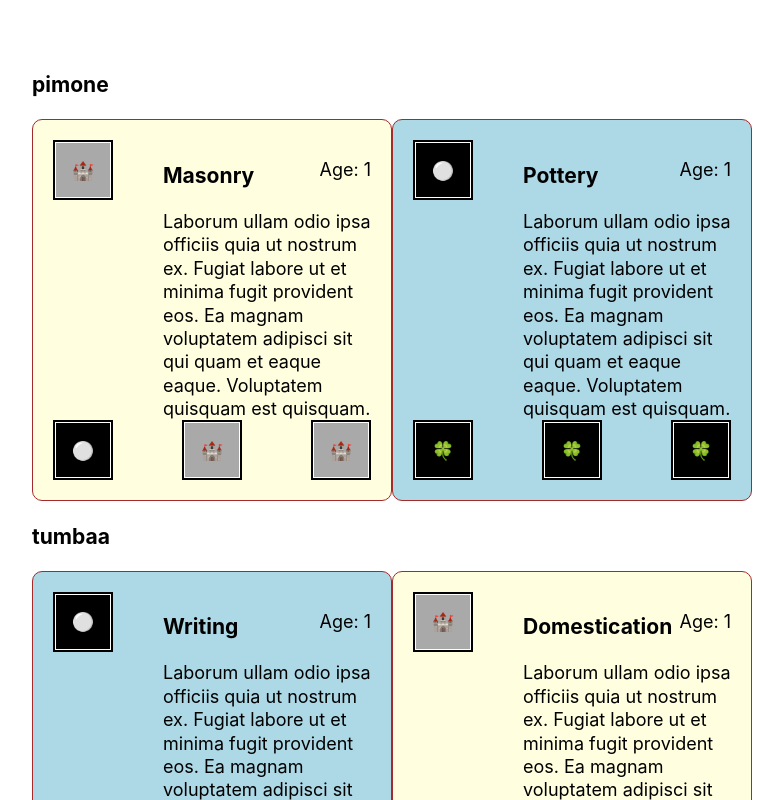
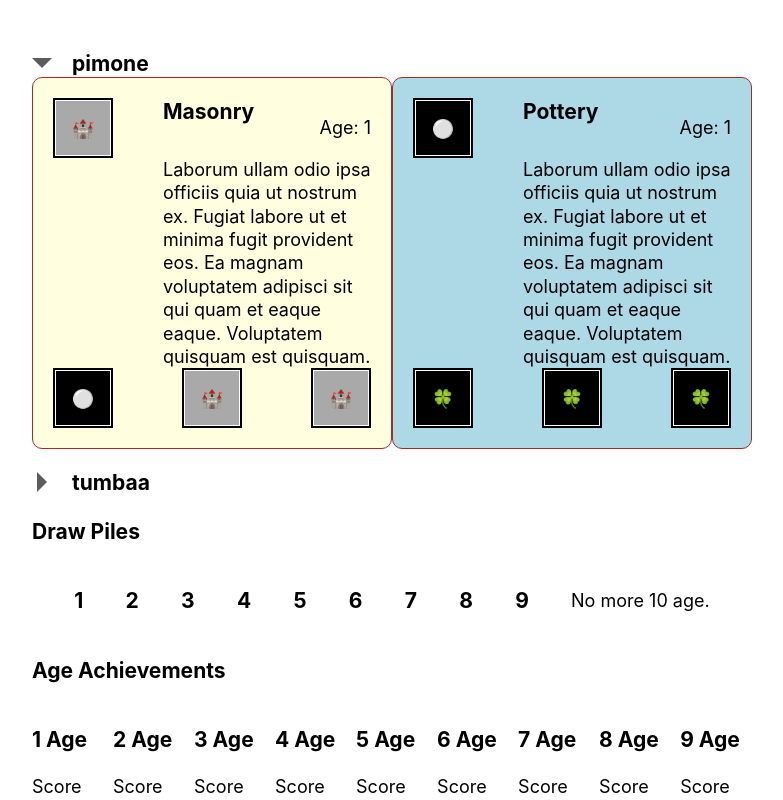
Before and after one commit to sepicharom/innovation, a React (Create React App) app: page / in a window 1280 px wide. Shown: the top 800 px of the page, without its empty margins (248-1031 px from the left). Built offline with nearby package versions, Linux system fonts and the light colour scheme.

Commit message:
(update) Player component to use new Collapse ui template; (update) Players component to pass new prop for noting whether player is first or not

```diff
--- a/src/components/Player/Player.jsx
+++ b/src/components/Player/Player.jsx
@@ -1,17 +1,25 @@
 import React from 'react';
 
 import Group from '../../libs/ui/Group/Group';
+import Collapse from '../../libs/ui/Collapse/Collapse';
 
 const Player = ({
   name,
   hand,
+  firstPlayer,
 }) => {
+  const PlayerHand = (
+    <Group theme="horizontal" center>
+      {hand}
+    </Group>
+  );
   return (
     <div>
-      <h3>{name}</h3>
-      <Group theme="horizontal" center>
-        {hand}
-      </Group>
+      <Collapse
+        header={name}
+        content={PlayerHand}
+        shouldDefaultOpen={firstPlayer}
+      />
     </div>
   );
 }
--- a/src/components/Players/Players.jsx
+++ b/src/components/Players/Players.jsx
@@ -22,14 +22,17 @@ const Players = ({
     handsByUsername,
   },
 }) => {
-  const AllPlayers = usernames.map(name => {
+  const AllPlayers = usernames.map((name, playerIdx) => {
+    console.log('name: ', name, ', playerIdx: ', playerIdx);
     const playerHand = handsByUsername[name]
       .filter(cardName => cards.find(c => c.name === cardName))
       .map(cardName => (<Card key={cardName} {...cards.find(c => c.name === cardName)} />));
     return (
-      <Player key={name}
+      <Player
+        key={name}
         name={name}
         hand={playerHand}
+        firstPlayer={playerIdx === 0}
       />
     )
   });
```
